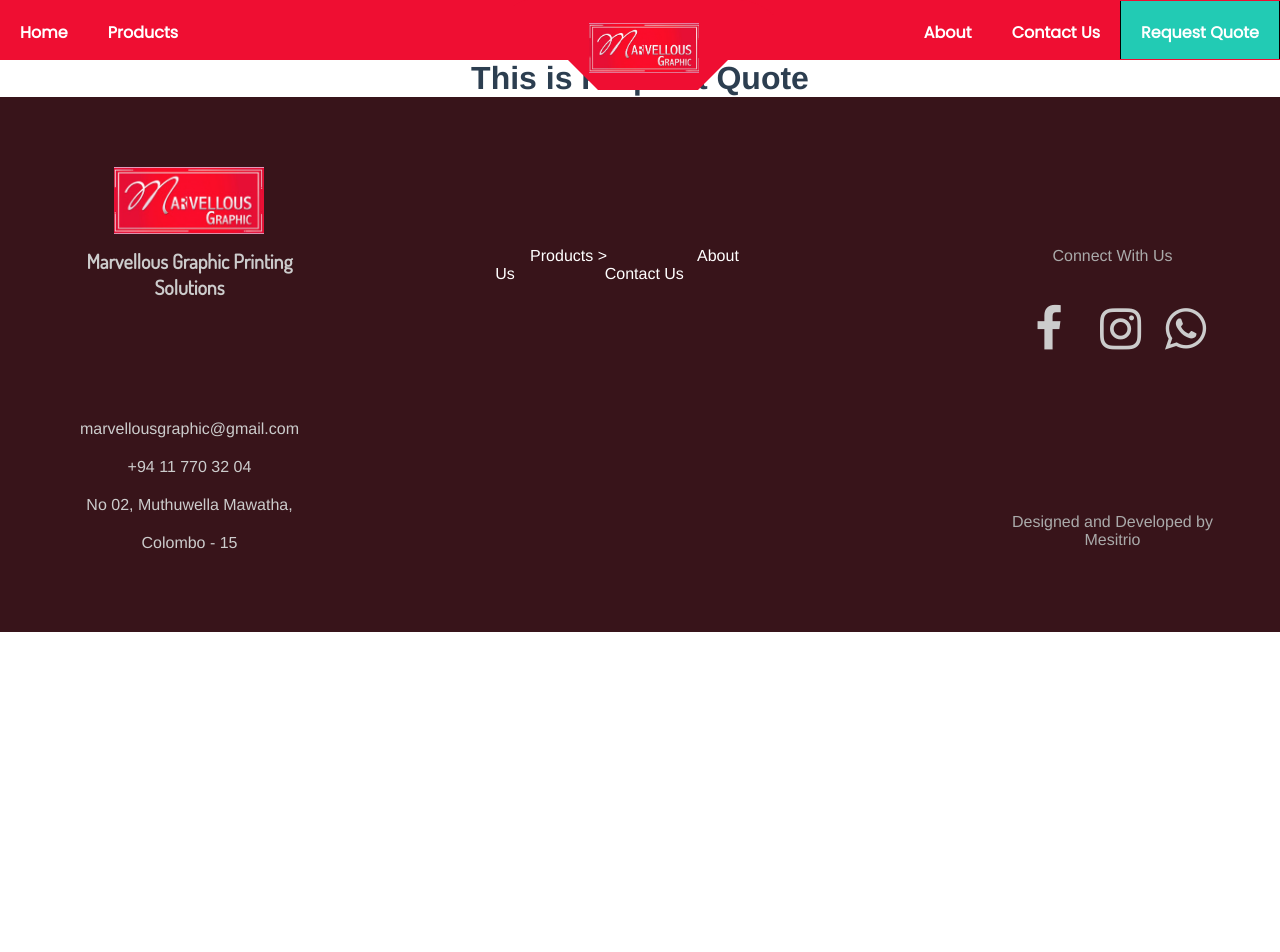
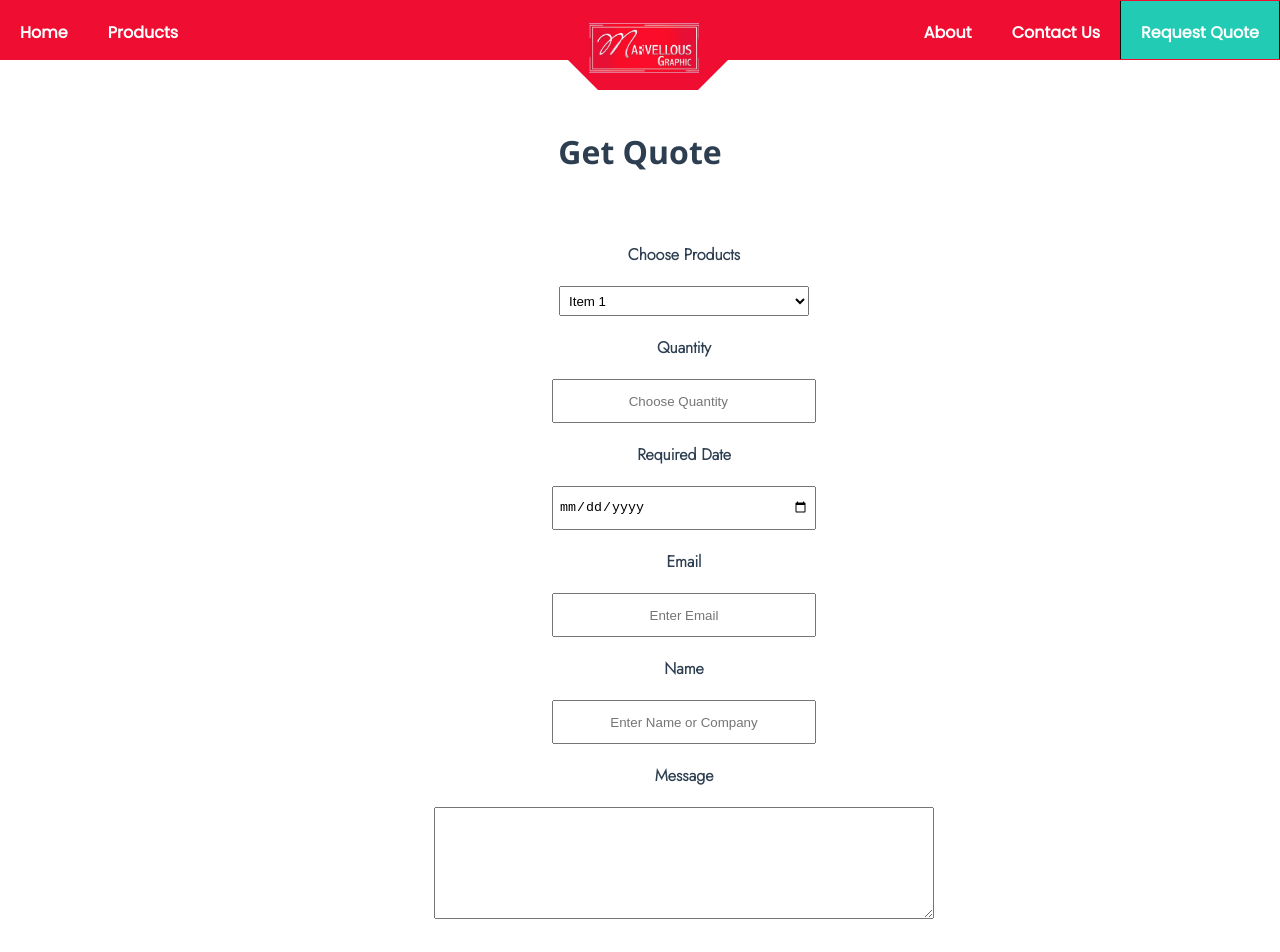
Before and after one commit to ShanmuCode27/MarvellousGraphic, a Vue app in the folder Vue/marvellousgraphic/: page /requestquote in a window 1280 px wide. Shown: the top 952 px of the page. Before the commit the page ends 800 px from the top, so only its background shows below. Built offline with nearby package versions, Linux system fonts and the light colour scheme; a web font is replaced by a local one.

Commit message:
req form

```diff
--- a/Vue/marvellousgraphic/src/components/Products/ProductGrid.vue
+++ b/Vue/marvellousgraphic/src/components/Products/ProductGrid.vue
@@ -2,12 +2,10 @@
   <div class = "container">
       <div class = "card" v-for = "card in cards" :key = "card.id" >
           <div class = "card-image">
-           {{ changeImg = '../../../public/images/' + card.img }}
               <!-- <img v-bind:src = "'../../assets/' + card.img" /> -->
               <!-- <img v-bind:src = "require('../../assets' + card.img)" /> -->
-              <img :src = "changeImg" />
-             {{ card.id }}
-
+              <img :src = "require(`../../assets/${card.img}`)">
+              <!-- <img :src = "changeImg" /> -->
           </div>
           <div class = "card-title">
               {{ card.name }}
@@ -31,11 +29,12 @@ export default {
         return{
             cards: [
                 { id: 1, img: 'frame-intro.jpg', name : '6 x 8 Duro Frame', buttonTitle: 'Check Price'},
-                { id: 2, img: '../../assets/home-intro.jpg', name : '8 x 10 Duro Frame', buttonTitle: 'Check Price'},
-                { id: 3, img: '../../assets/mg-logo.jpg', name : '8 x 12 Duro Frame', buttonTitle: 'Check Price'},
-                { id: 4, img: '../../assets/mg-logo.jpg', name : '10 x 12 Duro Frame', buttonTitle: 'Check Price'}
+                { id: 2, img: 'home-intro.jpeg', name : '8 x 10 Duro Frame', buttonTitle: 'Check Price'},
+                { id: 3, img: 'mg-logo.png', name : '8 x 12 Duro Frame', buttonTitle: 'Check Price'},
+                { id: 4, img: 'mg-logo.png', name : '10 x 12 Duro Frame', buttonTitle: 'Check Price'},
+                { id: 5, img: 'logo.png', name : '10 x 12 Duro Frame', buttonTitle: 'Check Price'},
+
             ],
-            changeImg : '',
             image : "'../../../public/images/' + card.img"
 
 
@@ -57,16 +56,17 @@ export default {
 .container .card{
     width: 300px;
     height: 300px;
-    border: solid 2px #000;
+    border: solid 0.5px #000;
+    border-radius: 5px;
 }
 
 .card .card-image{
-    /* background-image: url("../../assets/about-cust.jpg"); */
+
 }
 
 .card .card-image img{
     width: 100%;
-    height: 100%;
+    height: 220px;
 }
 
 .card .card-title{
@@ -83,6 +83,7 @@ export default {
     letter-spacing: 2px;
     font-family: 'Josefin Sans', sans-serif;
     font-size: 15px;
+    border: 0.1px solid #000;
 }
 
 </style>
--- /dev/null
+++ b/Vue/marvellousgraphic/src/components/ReqQuote/ReqForm.vue
@@ -0,0 +1,93 @@
+<template>
+    <div class="container">
+        <h1>Get Quote</h1>
+        <form method = "POST" action = "">
+                <label>Choose Products</label>
+                <select>
+                    <option>Item 1</option>
+                    <option>Item 2</option>
+                    <option>Item 3</option>
+                    <option>Item 4</option>
+                </select>
+
+                <label>Quantity </label>
+                <input type = "number" name = "quantity" placeholder = " Choose Quantity" min = "1" />
+
+                <label>Required Date</label>
+                <input type = "date" name = "date"/>
+
+                <label>Email</label>
+                <input type = "email" name = "email" placeholder = "Enter Email" />
+
+
+                <label>Name</label>
+                <input type = "text" name = "name" placeholder = "Enter Name or Company" />
+
+
+                <label>Message</label>
+                <textarea name = "message" cols = "10" rows = "6" />
+
+                <button type = "submit" >Send</button>
+
+
+        </form>
+    </div>
+</template>
+
+<script>
+export default {
+
+}
+</script>
+
+<style>
+
+.container{
+    margin-top: 50px;
+}
+
+h1{
+    margin-top: 70px;
+    font-family: 'Segoe UI', Tahoma, Geneva, Verdana, sans-serif;
+}
+
+form{
+    width: 500px;
+    margin-left: 30%;
+    display:flex;
+    flex-direction: column;
+    justify-content: center;
+    padding: 50px;
+}
+
+form label{
+    padding: 20px 0;
+    font-family: 'Jost', sans-serif;
+    font-weight: 600;
+}
+
+form input, select{
+    width: 50%;
+    height: 30px;
+    margin:auto;
+    padding: 5px;
+}
+
+form textarea{
+    padding: 10px;
+}
+
+form button{
+    margin: 50px;
+    padding: 15px 0;
+    font-family: 'Dosis', sans-serif;
+    font-weight: bold;
+    font-size: 15px;
+}
+
+
+::placeholder{
+    text-align: center;
+}
+
+</style>
--- a/Vue/marvellousgraphic/src/views/RequestQuote.vue
+++ b/Vue/marvellousgraphic/src/views/RequestQuote.vue
@@ -1,10 +1,17 @@
 <template>
-  <h1>This is Request Quote</h1>
+  <ReqForm />
 </template>
 
 <script>
+
+import ReqForm from '../components/ReqQuote/ReqForm.vue';
+
+
 export default {
-    name : 'RequestQuote'
+    name : 'RequestQuote',
+    components: {
+      ReqForm
+    }
 }
 </script>
 
```
